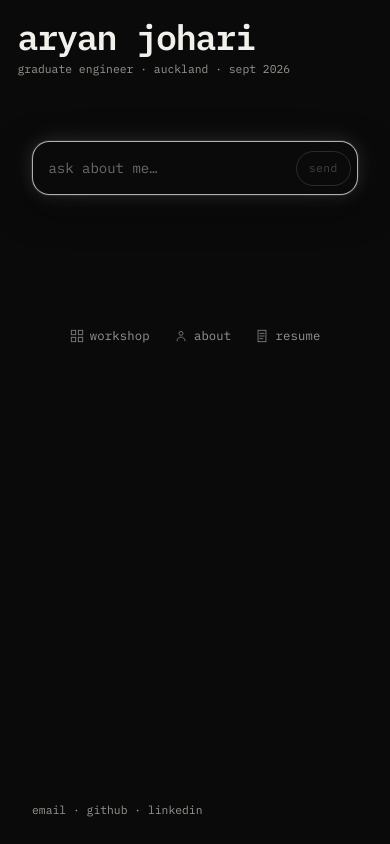
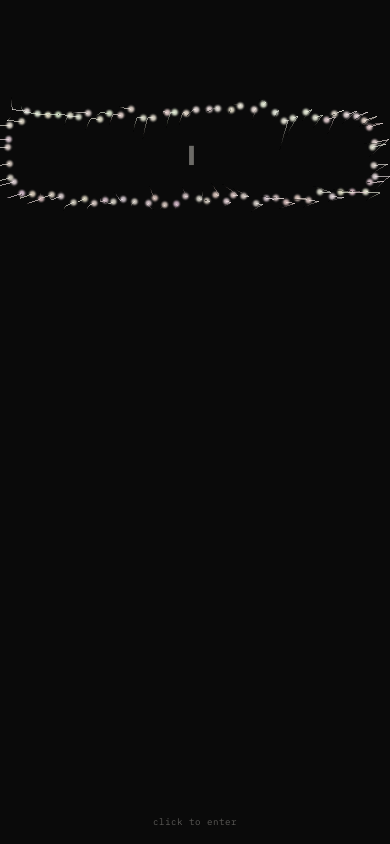
Before and after one commit to aryanjohari/aryan-portfolio, a Next.js app: page / in a window 390 px wide. Built offline with nearby package versions, Linux system fonts and the light colour scheme.

Commit message:
mobile responsive

```diff
--- a/src/app/globals.css
+++ b/src/app/globals.css
@@ -22,11 +22,14 @@
 
 html {
   font-size: 14px;
+  overflow-x: clip;
 }
 
 body {
   margin: 0;
   min-height: 100dvh;
+  max-width: 100%;
+  overflow-x: clip;
   background-color: var(--color-bg);
   color: var(--color-text);
   font-family: var(--font-mono), ui-monospace, monospace;
@@ -54,8 +57,11 @@ code {
   display: flex;
   flex-direction: column;
   min-height: 100dvh;
+  max-width: 100%;
   /* Transparent so Atmosphere WebGL void shows through; body stays #0a0a0a */
   background-color: transparent;
+  padding-left: env(safe-area-inset-left, 0px);
+  padding-right: env(safe-area-inset-right, 0px);
 }
 
 /* SSR flash shield: holds void until boot gate / BootOverlay takes over */
@@ -111,11 +117,13 @@ html[data-boot-cover-skip] #boot-cover {
   display: flex;
   align-items: baseline;
   justify-content: space-between;
-  padding: var(--space-2) var(--space-4);
+  padding: calc(var(--space-2) + env(safe-area-inset-top, 0px)) var(--space-4)
+    var(--space-2);
   max-width: 960px;
   margin: 0 auto;
   flex-wrap: wrap;
   gap: var(--space-1);
+  row-gap: var(--space-2);
 }
 
 .site-name {
@@ -156,17 +164,31 @@ html[data-boot-cover-skip] #boot-cover {
 
 .site-nav {
   font-size: 0.875rem;
+  display: flex;
+  flex-wrap: wrap;
+  align-items: center;
+  gap: 0.15rem 0;
+  max-width: 100%;
+}
+
+.site-nav a {
+  display: inline-flex;
+  align-items: center;
+  min-height: 44px;
+  padding-block: 0.15rem;
 }
 
 .site-nav-sep {
   color: var(--color-muted);
+  padding-inline: 0.15rem;
 }
 
 /* Footer */
 
 .site-footer {
   border-top: 1px solid var(--color-border);
-  padding: var(--space-2) var(--space-4);
+  padding: var(--space-2) var(--space-4)
+    calc(var(--space-2) + env(safe-area-inset-bottom, 0px));
 }
 
 .site-footer-inner {
@@ -353,8 +375,8 @@ body:has(.home-ask) .site-header-accent {
 
 body:has(.home-ask) .site-header-inner {
   max-width: none;
-  padding: clamp(1.5rem, 4vw, 2.75rem) clamp(1.25rem, 4vw, 2.75rem)
-    var(--space-2);
+  padding: calc(clamp(1.5rem, 4vw, 2.75rem) + env(safe-area-inset-top, 0px))
+    clamp(1.25rem, 4vw, 2.75rem) var(--space-2);
 }
 
 body:has(.home-ask) .site-header-identity {
@@ -362,10 +384,12 @@ body:has(.home-ask) .site-header-identity {
 }
 
 body:has(.home-ask) .site-header-identity .site-name {
-  font-size: clamp(2.5rem, 7.5vw, 4.75rem);
+  font-size: clamp(2rem, 7.5vw, 4.75rem);
   font-weight: 600;
   letter-spacing: -0.035em;
   line-height: 0.95;
+  max-width: 100%;
+  overflow-wrap: anywhere;
 }
 
 body:has(.home-ask) .site-header-role {
@@ -376,7 +400,8 @@ body:has(.home-ask) .site-header-role {
 
 body:has(.home-ask) .site-footer {
   border-top: none;
-  padding: var(--space-2) var(--space-4) var(--space-3);
+  padding: var(--space-2) var(--space-4)
+    calc(var(--space-3) + env(safe-area-inset-bottom, 0px));
 }
 
 body:has(.home-ask) .site-main {
@@ -455,12 +480,31 @@ body:has(.home-ask) .site-main {
   .home-ask {
     padding: var(--space-2) 0 var(--space-3);
     justify-content: flex-start;
-    padding-top: var(--space-4);
+    padding-top: var(--space-3);
+    gap: var(--space-1);
   }
 
   .featured-demo-row {
     flex-direction: column;
     align-items: flex-start;
+  }
+}
+
+/* Short phones / landscape: keep ask + glyphs from fighting the fold */
+@media (max-height: 520px) and (max-width: 1023px) {
+  body:has(.home-ask) .site-header-inner {
+    padding-top: calc(var(--space-2) + env(safe-area-inset-top, 0px));
+    padding-bottom: var(--space-1);
+  }
+
+  body:has(.home-ask) .site-header-identity .site-name {
+    font-size: clamp(1.65rem, 6vw, 2.5rem);
+  }
+
+  .home-ask {
+    justify-content: flex-start;
+    padding-top: var(--space-1);
+    padding-bottom: var(--space-1);
   }
 }
 
@@ -680,12 +724,14 @@ body:has(.home-ask) .site-main {
   .portfolio-guide-input {
     font-size: 1rem;
     padding: 1.05rem 1.1rem;
+    min-height: 2.75rem;
   }
 
   .portfolio-guide-submit {
     margin: 0.45rem 0.45rem 0.45rem 0;
     padding: 0 0.85rem;
-    min-height: 2.5rem;
+    min-width: 2.75rem;
+    min-height: 2.75rem; /* ≥44px tap target */
   }
 
   .portfolio-guide-reply-slot {
@@ -717,8 +763,8 @@ body:has(.workshop-page) .site-header-accent {
 
 body:has(.workshop-page) .site-header-inner {
   max-width: none;
-  padding: clamp(1.25rem, 3vw, 2rem) clamp(1.25rem, 4vw, 2.75rem)
-    var(--space-2);
+  padding: calc(clamp(1.25rem, 3vw, 2rem) + env(safe-area-inset-top, 0px))
+    clamp(1.25rem, 4vw, 2.75rem) var(--space-2);
 }
 
 body:has(.workshop-page) .site-name {
@@ -917,10 +963,13 @@ body:has(.workshop-page) .site-main {
   position: absolute;
   top: 50%;
   left: 50%;
-  width: min(28rem, calc(100vw - 3rem));
+  /* Prefer % over 100vw to avoid scrollbar-induced horizontal overflow */
+  width: min(28rem, calc(100% - 3rem));
+  max-width: calc(100% - 2rem);
   margin: 0;
   transform-origin: center center;
   will-change: transform, opacity;
+  box-sizing: border-box;
 }
 
 .project-gallery:not(.project-gallery--ready) .project-gallery-card {
@@ -1056,11 +1105,24 @@ body:has(.workshop-page) .site-main {
 
 @media (max-width: 767px) {
   .project-gallery-stage {
-    min-height: min(68dvh, 32rem);
+    min-height: min(58dvh, 28rem);
   }
 
   .project-gallery-card {
-    width: min(20.5rem, calc(100vw - 2.5rem));
+    width: min(20.5rem, calc(100% - 2.5rem));
+    max-width: calc(100% - 1.5rem);
+  }
+
+  .project-gallery-arrow {
+    min-width: 2.75rem;
+    min-height: 2.75rem;
+  }
+
+  .project-gallery-dot {
+    min-width: 0.75rem;
+    min-height: 0.75rem;
+    padding: 0.55rem;
+    box-sizing: content-box;
   }
 
   .project-gallery-card-inner {
@@ -1569,8 +1631,8 @@ body:has(.about-page) .site-header-accent {
 
 body:has(.about-page) .site-header-inner {
   max-width: none;
-  padding: clamp(1.25rem, 3vw, 2rem) clamp(1.25rem, 4vw, 2.75rem)
-    var(--space-2);
+  padding: calc(clamp(1.25rem, 3vw, 2rem) + env(safe-area-inset-top, 0px))
+    clamp(1.25rem, 4vw, 2.75rem) var(--space-2);
 }
 
 body:has(.about-page) .site-name {
@@ -1644,7 +1706,7 @@ body:has(.about-page) .site-main {
 /* Sticky animated section anchors */
 .about-anchor {
   position: sticky;
-  top: var(--space-2);
+  top: calc(var(--space-2) + env(safe-area-inset-top, 0px));
   z-index: 2;
   display: grid;
   grid-template-columns: auto 1fr;
--- a/src/app/layout.tsx
+++ b/src/app/layout.tsx
@@ -20,10 +20,11 @@ export const metadata: Metadata = {
 };
 
 /**
- * When the enhanced-motion gate would fail, mark <html> so CSS hides
- * #boot-cover immediately — without removing the node (avoids hydration mismatch).
+ * When theatre motion would be skipped (reduced-motion only), mark <html> so
+ * CSS hides #boot-cover immediately — without removing the node (avoids
+ * hydration mismatch). Boot runs on all other viewports.
  */
-const BOOT_COVER_GATE_SCRIPT = `(function(){try{var m=window.matchMedia;if(!(m("(min-width: 1024px)").matches&&m("(pointer: fine)").matches&&!m("(prefers-reduced-motion: reduce)").matches))document.documentElement.dataset.bootCoverSkip="1";}catch(e){}})();`;
+const BOOT_COVER_GATE_SCRIPT = `(function(){try{if(window.matchMedia("(prefers-reduced-motion: reduce)").matches)document.documentElement.dataset.bootCoverSkip="1";}catch(e){}})();`;
 
 export default function RootLayout({
   children,
--- a/src/components/motion/BootField.ts
+++ b/src/components/motion/BootField.ts
@@ -5,11 +5,10 @@
  */
 
 const CLEAR = 0x0a0a0a;
-/** Mid-laptop budget; drop to 128 if weave drops below ~45fps on older MBAs. */
-const AGENT_COUNT = 160;
-const TRAIL_LEN = 24;
-const TARGET_COUNT = AGENT_COUNT;
-const MAX_SEGMENTS = AGENT_COUNT * (TRAIL_LEN - 1);
+/** Mid-laptop budget; mobile/coarse use lighter opts from BootOverlay. */
+const DEFAULT_AGENT_COUNT = 160;
+const DEFAULT_TRAIL_LEN = 24;
+const DEFAULT_MAX_DPR = 2;
 const CAMERA_FOV = 48;
 const CAMERA_Z = 4.4;
 const POINT_SIZE = 0.078;
@@ -23,6 +22,12 @@ export type BootFieldHandle = {
 export type BootFieldOptions = {
   /** Story progress 0→1 — same source as typing timeline. Read every RAF. */
   getProgress?: () => number;
+  /** Particle count (desktop ~160, mobile ~80). */
+  agentCount?: number;
+  /** Trail length per agent (desktop ~24, mobile ~14). */
+  trailLen?: number;
+  /** Cap devicePixelRatio (desktop 2, mobile 1.5). */
+  maxDpr?: number;
 };
 
 type Agent = {
@@ -317,18 +322,18 @@ function screenToWorld(
   };
 }
 
-function buildAgents(): Agent[] {
+function buildAgents(agentCount: number, trailLen: number): Agent[] {
   const agents: Agent[] = [];
-  for (let i = 0; i < AGENT_COUNT; i++) {
+  for (let i = 0; i < agentCount; i++) {
     agents.push({
       id: i,
       x: (hash(i, 1) - 0.5) * 5.4,
       y: (hash(i, 2) - 0.5) * 4.0,
       z: (hash(i, 3) - 0.5) * 5.6,
-      targetIdx: i % TARGET_COUNT,
+      targetIdx: i % agentCount,
       hueBias: hash(i, 4) * 360,
       speedBias: 0.7 + hash(i, 5) * 0.6,
-      trail: new Float32Array(TRAIL_LEN * 3),
+      trail: new Float32Array(trailLen * 3),
       trailHead: 0,
       trailFilled: 0,
     });
@@ -343,9 +348,10 @@ function fillBarTargets(
   halfW: number,
   halfH: number,
   targets: Vec3[],
+  targetCount: number,
 ): void {
-  for (let i = 0; i < TARGET_COUNT; i++) {
-    const u = (i + 0.5) / TARGET_COUNT;
+  for (let i = 0; i < targetCount; i++) {
+    const u = (i + 0.5) / targetCount;
     const { nx, ny } = pointOnRoundedRectEdge(shape, u, vw, vh);
     const pt = screenToWorld(nx, ny, halfW, halfH);
     pt.z =
@@ -360,6 +366,11 @@ export async function createBootField(
 ): Promise<BootFieldHandle> {
   const THREE = await import("three");
   const getProgress = opts.getProgress;
+  const agentCount = Math.max(12, opts.agentCount ?? DEFAULT_AGENT_COUNT);
+  const trailLen = Math.max(4, opts.trailLen ?? DEFAULT_TRAIL_LEN);
+  const maxDpr = opts.maxDpr ?? DEFAULT_MAX_DPR;
+  const targetCount = agentCount;
+  const maxSegments = agentCount * (trailLen - 1);
 
   let progress = 0;
   let disposed = false;
@@ -380,21 +391,21 @@ export async function createBootField(
     powerPreference: "low-power",
   });
   renderer.setClearColor(CLEAR, 1);
-  renderer.setPixelRatio(Math.min(window.devicePixelRatio, 2));
+  renderer.setPixelRatio(Math.min(window.devicePixelRatio, maxDpr));
   const canvas = renderer.domElement;
   canvas.style.cssText =
     "position:absolute;inset:0;width:100%;height:100%;display:block;";
   host.appendChild(canvas);
 
-  const agents = buildAgents();
-  const targets: Vec3[] = Array.from({ length: TARGET_COUNT }, () => ({
+  const agents = buildAgents(agentCount, trailLen);
+  const targets: Vec3[] = Array.from({ length: targetCount }, () => ({
     x: 0,
     y: 0,
     z: 0,
   }));
 
-  const positions = new Float32Array(MAX_SEGMENTS * 2 * 3);
-  const colors = new Float32Array(MAX_SEGMENTS * 2 * 3);
+  const positions = new Float32Array(maxSegments * 2 * 3);
+  const colors = new Float32Array(maxSegments * 2 * 3);
   const lineGeo = new THREE.BufferGeometry();
   lineGeo.setAttribute("position", new THREE.BufferAttribute(positions, 3));
   lineGeo.setAttribute("color", new THREE.BufferAttribute(colors, 3));
@@ -407,8 +418,8 @@ export async function createBootField(
   scene.add(new THREE.LineSegments(lineGeo, lineMat));
 
   const circleTex = makeCircleTexture(THREE);
-  const pointPos = new Float32Array(AGENT_COUNT * 3);
-  const pointCol = new Float32Array(AGENT_COUNT * 3);
+  const pointPos = new Float32Array(agentCount * 3);
+  const pointCol = new Float32Array(agentCount * 3);
   const pointGeo = new THREE.BufferGeometry();
   pointGeo.setAttribute("position", new THREE.BufferAttribute(pointPos, 3));
   pointGeo.setAttribute("color", new THREE.BufferAttribute(pointCol, 3));
@@ -504,7 +515,7 @@ export async function createBootField(
     if (morphT > 0.02) textLocked = true;
     const { text, ask } = sampleBars(vw, vh, aspect);
     const shape = lerpShape(text, ask, morphT);
-    fillBarTargets(shape, vw, vh, halfW, halfH, targets);
+    fillBarTargets(shape, vw, vh, halfW, halfH, targets, targetCount);
   };
 
   const pushTrail = (agent: Agent) => {
@@ -512,8 +523,8 @@ export async function createBootField(
     agent.trail[i] = agent.x;
     agent.trail[i + 1] = agent.y;
     agent.trail[i + 2] = agent.z;
-    agent.trailHead = (agent.trailHead + 1) % TRAIL_LEN;
-    if (agent.trailFilled < TRAIL_LEN) agent.trailFilled += 1;
+    agent.trailHead = (agent.trailHead + 1) % trailLen;
+    if (agent.trailFilled < trailLen) agent.trailFilled += 1;
   };
 
   for (const agent of agents) {
@@ -526,7 +537,7 @@ export async function createBootField(
     const h = host.clientHeight || window.innerHeight;
     camera.aspect = w / Math.max(h, 1);
     camera.updateProjectionMatrix();
-    renderer.setPixelRatio(Math.min(window.devicePixelRatio, 2));
+    renderer.setPixelRatio(Math.min(window.devicePixelRatio, maxDpr));
     renderer.setSize(w, h, false);
     frozenAsk = null;
     frozenText = null;
@@ -600,7 +611,7 @@ export async function createBootField(
       12,
       Math.floor(
         12 +
-          (AGENT_COUNT - 12) *
+          (agentCount - 12) *
             Math.max(0.4 * awaken + 0.6 * weave, gather, snap),
       ),
     );
@@ -613,8 +624,8 @@ export async function createBootField(
     const trailVis = Math.max(
       3,
       Math.floor(
-        7 +
-          (TRAIL_LEN - 7) *
+        Math.min(7, trailLen) +
+          (trailLen - Math.min(7, trailLen)) *
             (0.4 + weave * 0.7) *
             (1 - snap * 0.82),
       ),
@@ -627,7 +638,7 @@ export async function createBootField(
 
     for (let a = 0; a < activeCount; a++) {
       const agent = agents[a];
-      const homeIdx = a % TARGET_COUNT;
+      const homeIdx = a % targetCount;
       agent.targetIdx = homeIdx;
       const slot = targets[homeIdx];
 
@@ -728,7 +739,7 @@ export async function createBootField(
       const filled = Math.min(agent.trailFilled, trailVis);
       if (filled >= 2 && nodeHide < 0.95) {
         for (let s = 0; s < filled - 1; s++) {
-          if (segIndex >= MAX_SEGMENTS) break;
+          if (segIndex >= maxSegments) break;
           const age = s / (filled - 1);
           const fade = age * age;
           const alphaBoost =
@@ -740,12 +751,12 @@ export async function createBootField(
 
           const oldestOffset = filled - 1;
           const i0 =
-            ((agent.trailHead - 1 - oldestOffset + s + TRAIL_LEN * 4) %
-              TRAIL_LEN) *
+            ((agent.trailHead - 1 - oldestOffset + s + trailLen * 4) %
+              trailLen) *
             3;
           const i1 =
-            ((agent.trailHead - 1 - oldestOffset + s + 1 + TRAIL_LEN * 4) %
-              TRAIL_LEN) *
+            ((agent.trailHead - 1 - oldestOffset + s + 1 + trailLen * 4) %
+              trailLen) *
             3;
 
           const base = segIndex * 6;
@@ -775,8 +786,8 @@ export async function createBootField(
       }
 
       // Closed loop on the single bar
-      if (snap > 0.12 && segIndex < MAX_SEGMENTS) {
-        const next = targets[(homeIdx + 1) % TARGET_COUNT];
+      if (snap > 0.12 && segIndex < maxSegments) {
+        const next = targets[(homeIdx + 1) % targetCount];
         const useSlot = snap > 0.35 || morph > 0.4;
         const ax = useSlot ? slot.x : agent.x;
         const ay = useSlot ? slot.y : agent.y;
@@ -807,7 +818,7 @@ export async function createBootField(
       }
     }
 
-    for (let s = segIndex; s < MAX_SEGMENTS; s++) {
+    for (let s = segIndex; s < maxSegments; s++) {
       const base = s * 6;
       for (let k = 0; k < 6; k++) {
         positions[base + k] = 0;
@@ -815,7 +826,7 @@ export async function createBootField(
       }
     }
 
-    for (let a = activeCount; a < AGENT_COUNT; a++) {
+    for (let a = activeCount; a < agentCount; a++) {
       const pi = a * 3;
       pointPos[pi] = 0;
       pointPos[pi + 1] = 0;
--- a/src/components/motion/BootOverlay.tsx
+++ b/src/components/motion/BootOverlay.tsx
@@ -4,6 +4,7 @@ import { useEffect, useLayoutEffect, useRef, useState } from "react";
 
 import {
   canUseEnhancedMotion,
+  canUseTheatreMotion,
   removeBootCover,
   signalBootDone,
 } from "@/lib/motion";
@@ -37,10 +38,18 @@ const CONTENT_DURATION =
   WIPE * 2 +
   FINAL_LINGER;
 
+const DENSE_BUDGET = { agentCount: 160, trailLen: 24, maxDpr: 2 } as const;
+const LIGHT_BUDGET = { agentCount: 80, trailLen: 14, maxDpr: 1.5 } as const;
+
+function isCoarsePointer(): boolean {
+  return window.matchMedia("(pointer: coarse)").matches;
+}
+
 /**
- * Desktop boot theatre: dark overlay, typed craft lines, void roam → one
- * center frame → ask-bar morph. Shared clock with BootField. Soft exit hold
- * then fade so home (same void + ask) reads continuous. Unmounts after.
+ * Boot theatre: dark overlay, typed craft lines, void roam → one center
+ * frame → ask-bar morph. Runs on all viewports unless reduced-motion.
+ * Shared clock with BootField. Soft exit hold then fade so home (same void
+ * + ask) reads continuous. Unmounts after.
  */
 export function BootOverlay() {
   const overlayRef = useRef<HTMLDivElement>(null);
@@ -55,35 +64,30 @@ export function BootOverlay() {
 
   const [active, setActive] = useState(false);
   const [done, setDone] = useState(false);
+  const [hintLabel, setHintLabel] = useState("click to enter");
 
   useEffect(() => {
-    const ok = canUseEnhancedMotion();
+    const ok = canUseTheatreMotion();
     if (!ok) {
       removeBootCover();
       setActive(false);
       setDone(true);
     } else {
       setActive(true);
+      setHintLabel(isCoarsePointer() ? "tap to enter" : "click to enter");
     }
 
-    const mqDesktop = window.matchMedia("(min-width: 1024px)");
-    const mqPointer = window.matchMedia("(pointer: fine)");
     const mqMotion = window.matchMedia("(prefers-reduced-motion: reduce)");
-
     const sync = () => {
-      if (!canUseEnhancedMotion()) {
+      if (!canUseTheatreMotion()) {
         removeBootCover();
         setActive(false);
         setDone(true);
       }
     };
-    mqDesktop.addEventListener("change", sync);
-    mqPointer.addEventListener("change", sync);
     mqMotion.addEventListener("change", sync);
 
     return () => {
-      mqDesktop.removeEventListener("change", sync);
-      mqPointer.removeEventListener("change", sync);
       mqMotion.removeEventListener("change", sync);
     };
   }, []);
@@ -209,8 +213,12 @@ export function BootOverlay() {
       });
       if (cancelled || skippingRef.current) return;
 
+      const dense = canUseEnhancedMotion();
+      const budget = dense ? DENSE_BUDGET : LIGHT_BUDGET;
+
       const field = await createBootField(fieldHostRef.current, {
         getProgress: () => progressRef.current.value,
+        ...budget,
       });
       if (cancelled || skippingRef.current) {
         field.dispose();
@@ -356,6 +364,7 @@ export function BootOverlay() {
         paddingRight: "env(safe-area-inset-right)",
         paddingBottom: "env(safe-area-inset-bottom)",
         paddingLeft: "env(safe-area-inset-left)",
+        boxSizing: "border-box",
       }}
     >
       <div
@@ -389,7 +398,8 @@ export function BootOverlay() {
             margin: 0,
             textAlign: "center",
             fontFamily: "var(--font-mono), ui-monospace, monospace",
-            fontSize: "clamp(0.95rem, 1.6vw + 0.55rem + 0.4vh, 1.65rem)",
+            fontSize:
+              "clamp(0.85rem, 1.6vw + 0.5rem + 0.35vh, 1.65rem)",
             lineHeight: 1.45,
             letterSpacing: "0.01em",
             fontWeight: 400,
@@ -419,7 +429,7 @@ export function BootOverlay() {
           ref={hintRef}
           style={{
             position: "absolute",
-            bottom: "clamp(1rem, 3.5vh, 2rem)",
+            bottom: "max(1rem, env(safe-area-inset-bottom, 0px))",
             left: 0,
             right: 0,
             margin: 0,
@@ -429,9 +439,10 @@ export function BootOverlay() {
             letterSpacing: "0.06em",
             color: FG,
             opacity: 0,
+            paddingInline: "1rem",
           }}
         >
-          click to enter
+          {hintLabel}
         </p>
       </div>
     </div>
--- a/src/lib/fetched-projects.json
+++ b/src/lib/fetched-projects.json
@@ -1,5 +1,5 @@
 {
-  "fetchedAt": "2026-07-23T19:54:09.353Z",
+  "fetchedAt": "2026-07-24T03:21:00.373Z",
   "results": [
     {
       "slug": "background-studio",
@@ -27,7 +27,7 @@
         },
         "slug": "background-studio"
       },
-      "fetchedAt": "2026-07-23T19:54:01.499Z",
+      "fetchedAt": "2026-07-24T03:20:46.815Z",
       "diagram": {
         "source": "github",
         "path": "PROJECT.md",
@@ -56,7 +56,7 @@
           "demo": "https://music.arkhives.nz"
         }
       },
-      "fetchedAt": "2026-07-23T19:54:03.324Z",
+      "fetchedAt": "2026-07-24T03:20:49.932Z",
       "diagram": {
         "source": "base"
       }
@@ -81,7 +81,7 @@
           "github": "https://github.com/aryanjohari/pii-gateway"
         }
       },
-      "fetchedAt": "2026-07-23T19:54:05.338Z",
+      "fetchedAt": "2026-07-24T03:20:53.102Z",
       "diagram": {
         "source": "github",
         "path": "docs/architecture.mmd",
@@ -113,7 +113,7 @@
           "docs": "https://github.com/aryanjohari/ADA/tree/main/docs"
         }
       },
-      "fetchedAt": "2026-07-23T19:54:05.366Z",
+      "fetchedAt": "2026-07-24T03:20:53.698Z",
       "diagram": {
         "source": "base"
       }
@@ -142,7 +142,7 @@
           "github": "https://github.com/aryanjohari/GSTF"
         }
       },
-      "fetchedAt": "2026-07-23T19:54:07.572Z",
+      "fetchedAt": "2026-07-24T03:20:57.303Z",
       "diagram": {
         "source": "base"
       }
--- a/src/lib/motion.ts
+++ b/src/lib/motion.ts
@@ -1,5 +1,14 @@
 /**
- * Desktop-only enhanced motion gate.
+ * Cross-device theatre gate (boot + Atmosphere).
+ * Safe on the server (always false). Client: only requires motion is allowed.
+ */
+export function canUseTheatreMotion(): boolean {
+  if (typeof window === "undefined") return false;
+  return !window.matchMedia("(prefers-reduced-motion: reduce)").matches;
+}
+
+/**
+ * Desktop extras gate (gallery rotateY, dense particle budgets).
  * Safe on the server (always false). Client: all media queries must match.
  */
 export function canUseEnhancedMotion(): boolean {
@@ -18,7 +27,7 @@ export function removeBootCover(): void {
   document.getElementById("boot-cover")?.remove();
 }
 
-/** Fired once when boot theatre finishes or is skipped (incl. mobile). */
+/** Fired once when boot theatre finishes or is skipped (incl. reduced-motion). */
 export const BOOT_DONE_EVENT = "portfolio:boot-done";
 
 export function prefersReducedMotion(): boolean {
```
Also changed, not shown: src/components/motion/Atmosphere.tsx (+55 -30 lines), src/lib/guide-context.json (+1 -1 lines), 1 other file (tests, documents, lock files or other folders).
